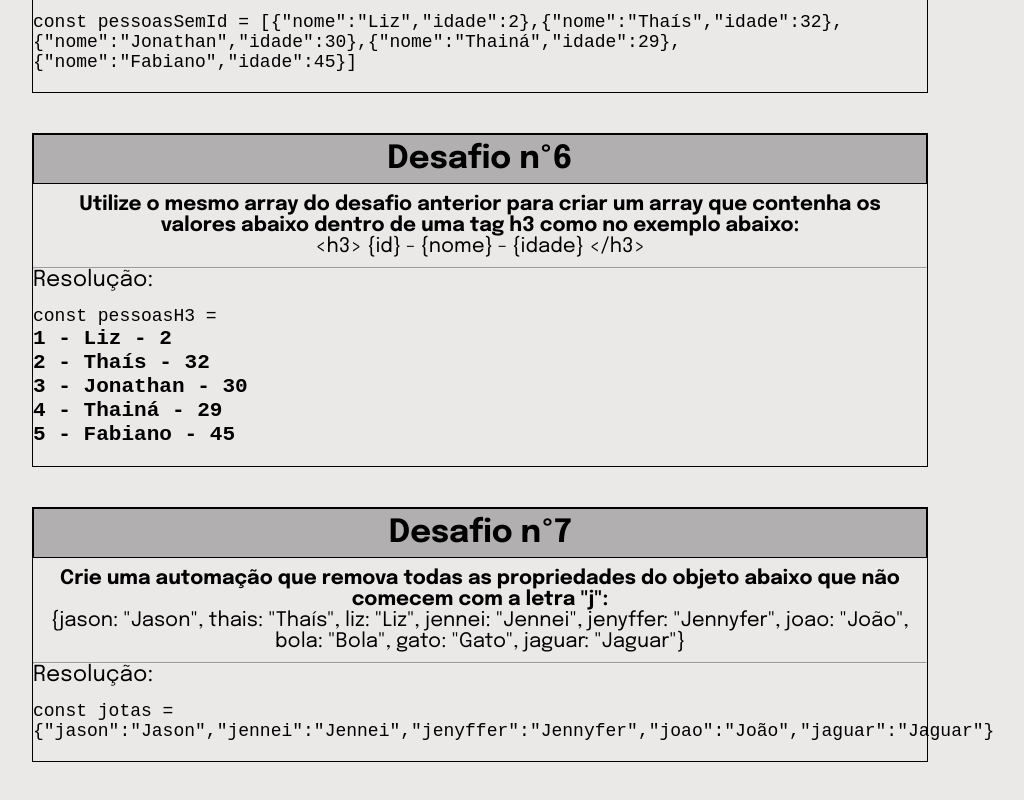
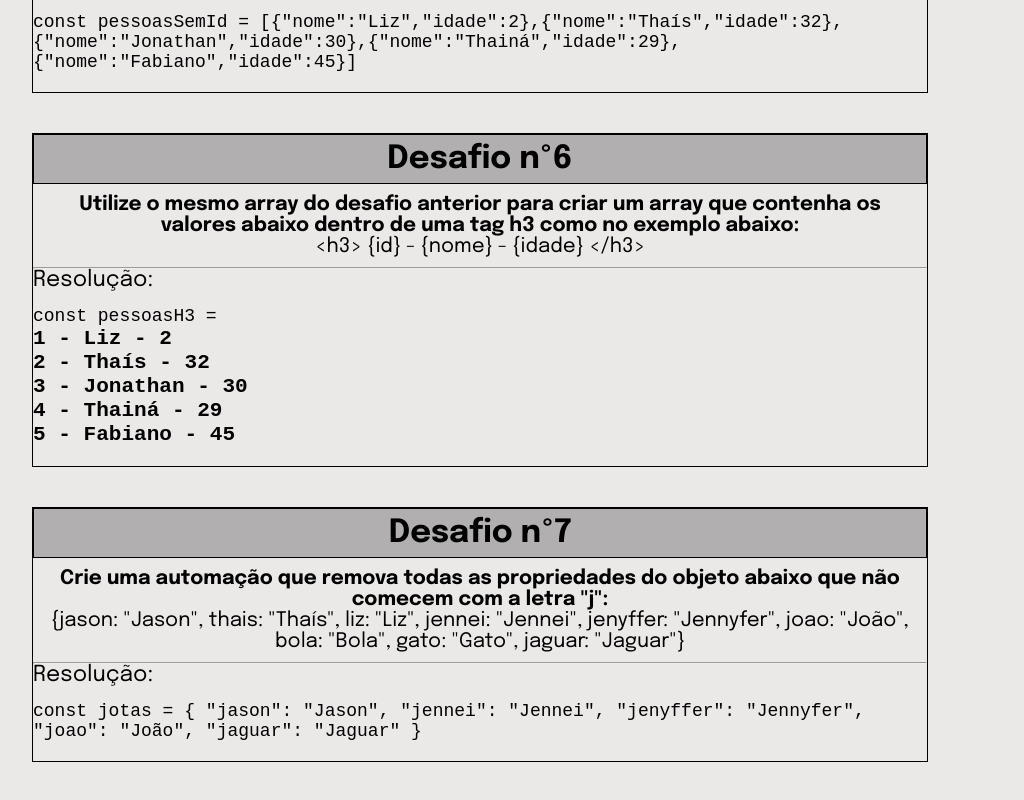
Before and after one commit to wagnervital/testewagner, a React (Vite) app: page / in a window 1280 px wide. Shown: the part 2061-2861 px from the top of the page, without its empty margins (160-1184 px from the left). Built offline with nearby package versions, Linux system fonts and the light colour scheme.

Commit message:
corrigindo desafio 7

```diff
--- a/src/pages/Home/index.tsx
+++ b/src/pages/Home/index.tsx
@@ -1,4 +1,3 @@
-import { useState } from 'react';
 import './style.css';
 
 export function Home() {
@@ -231,7 +230,7 @@ export function Home() {
           <hr />
           <div>
             <p className="resolucao">Resolução:</p>
-            <code>const jotas = {JSON.stringify(soJotas)}</code>
+            <code>const jotas = {JSON.stringify(soJotas, null, 2)}</code>
           </div>
         </div>
       </main>
```
